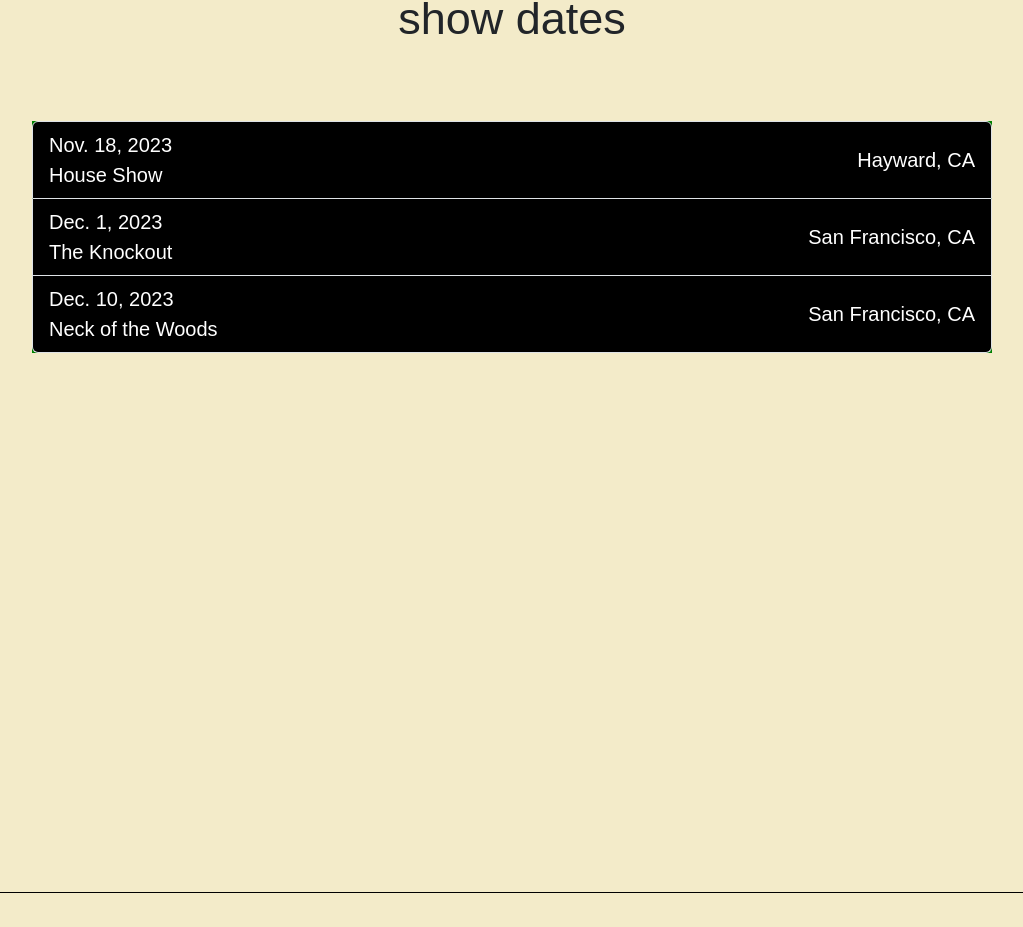
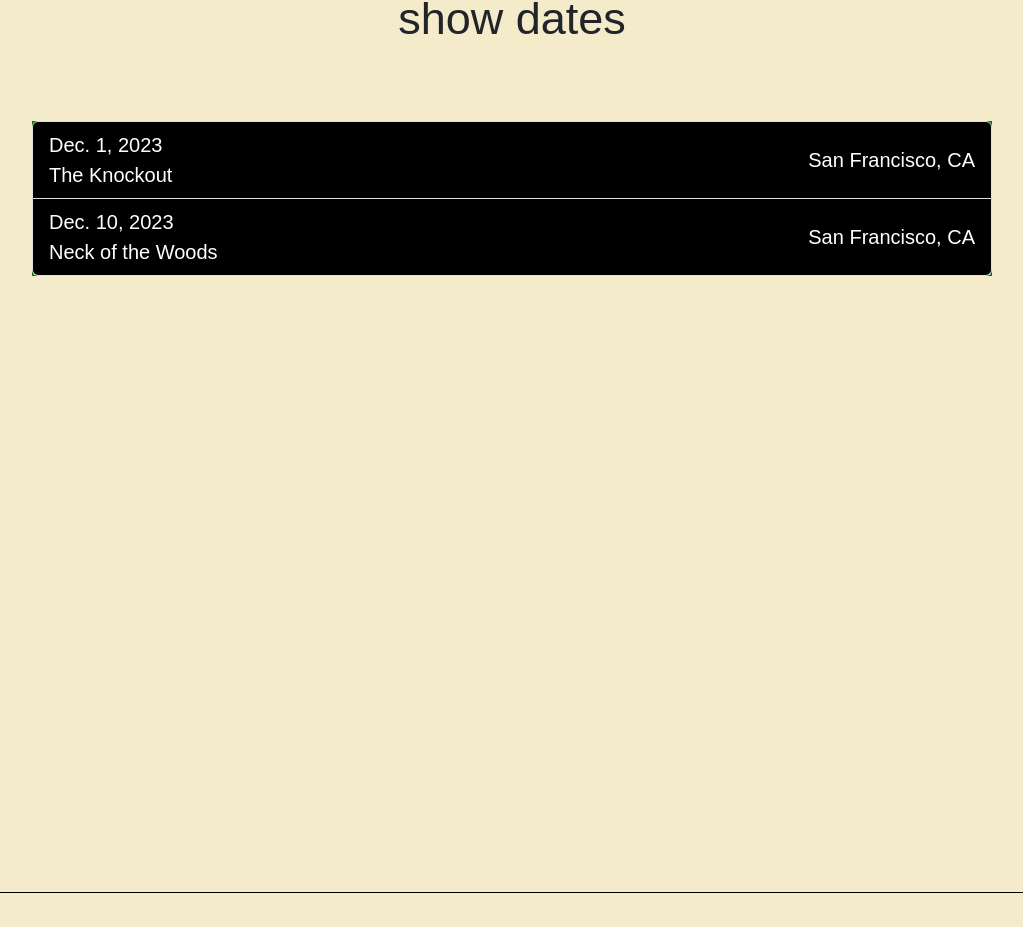
Before and after one commit to alyssamarie0107/luna-ivy, a React (Create React App) app: page / in a window 1280 px wide. Shown: the part 1295-2222 px from the top of the page, without its empty margins (128-1151 px from the left). Built offline with nearby package versions, Linux system fonts and the light colour scheme; a web font is replaced by a local one.

Commit message:
remove cancelled hayward house show

```diff
--- a/src/sections/shows/Shows.js
+++ b/src/sections/shows/Shows.js
@@ -35,15 +35,6 @@
                     <ListGroup>
                         <ListGroup.Item className={ styles.listGroup }>
                             <div className={ styles.DateVenue }>
-                                <p>Nov. 18, 2023</p>
-                                <p>House Show</p>
-                            </div>
-                            <div className= { styles.City }>
-                                <p>Hayward, CA</p>
-                            </div>
-                        </ListGroup.Item>
-                        <ListGroup.Item className={ styles.listGroup }>
-                            <div className={ styles.DateVenue }>
                                 <p>Dec. 1, 2023</p>
                                 <p>The Knockout</p>
                             </div>
```
